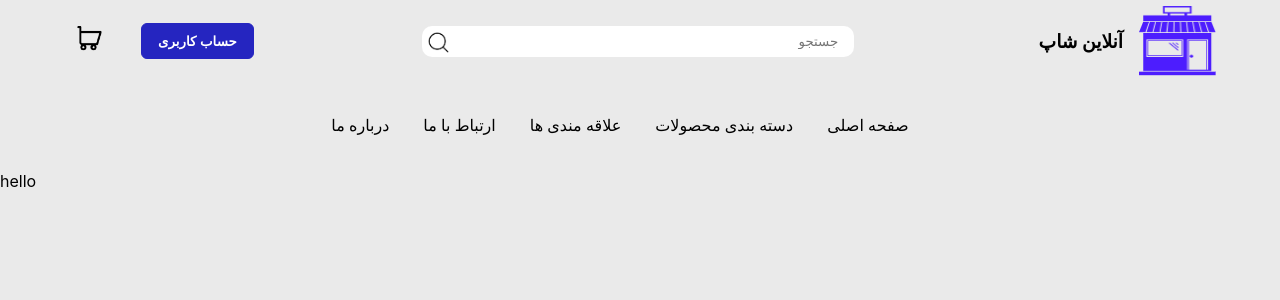
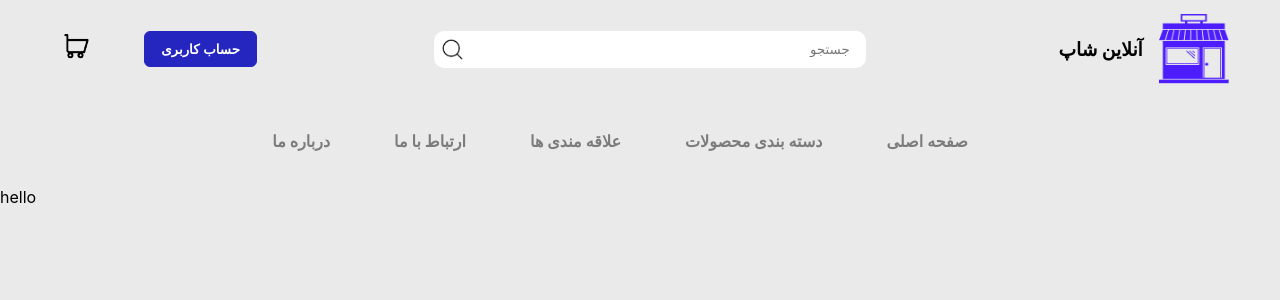
Before and after one commit to mojtaba-ni/OnlineShop, a React (Create React App) app: page / in a window 1280 px wide. Shown: the top 300 px of the page. Built offline with nearby package versions, Linux system fonts and the light colour scheme.

Commit message:
style navs change

```diff
--- a/src/style/components/navbar.scss
+++ b/src/style/components/navbar.scss
@@ -1,6 +1,6 @@
 
 .navbar{
-    padding: 0 5%;
+    padding: 0 4%;
 
     .navbar-container{
         display: flex;
@@ -38,7 +38,7 @@
                 }
 
                 .button-box{
-                    padding-left: 2rem;
+                    padding-left: 3rem;
                     button{
                         padding: .6rem 1rem;
                         border: 1px solid rgb(37, 37, 192);
@@ -69,15 +69,15 @@
 
             img{
                 position: absolute;
-                top: 3px;
-                left: 3px;
+                top: 5px;
+                left: 5px;
                 width: 27px;
                 height: 27px;
 
             }
             input{
                 width: 25rem;
-                padding: .5rem 1rem;
+                padding: .7rem 1rem;
                 border: none !important;
                 border-radius: 10px;
                 transition: 0.2s ease-in-out;
@@ -100,8 +100,8 @@
                 padding: 0 1rem;
             }
             img{
-                padding: .4rem 0;
-                width: 77px;
+                padding: .9rem 0;
+                width: 70px;
                 height: 70px;
                 cursor: pointer;
             }
--- a/src/style/components/navside.scss
+++ b/src/style/components/navside.scss
@@ -10,10 +10,12 @@
         list-style: none;
         direction: rtl;
         li{
-            padding: 0 17px;
+            padding: 0 32px;
             cursor: pointer;
-            font-weight: 500;
+            font-weight: 600;
+            font-size: 16px;
             transition: 0.1s;
+            color: #7C7C7C;
 
             .color{
                 display: flex;
@@ -29,6 +31,7 @@
         li:hover{
             font-weight: 600;
             transform: scale(1.1);
+            color: #000;
 
             .color{
                 visibility: visible !important;
```
